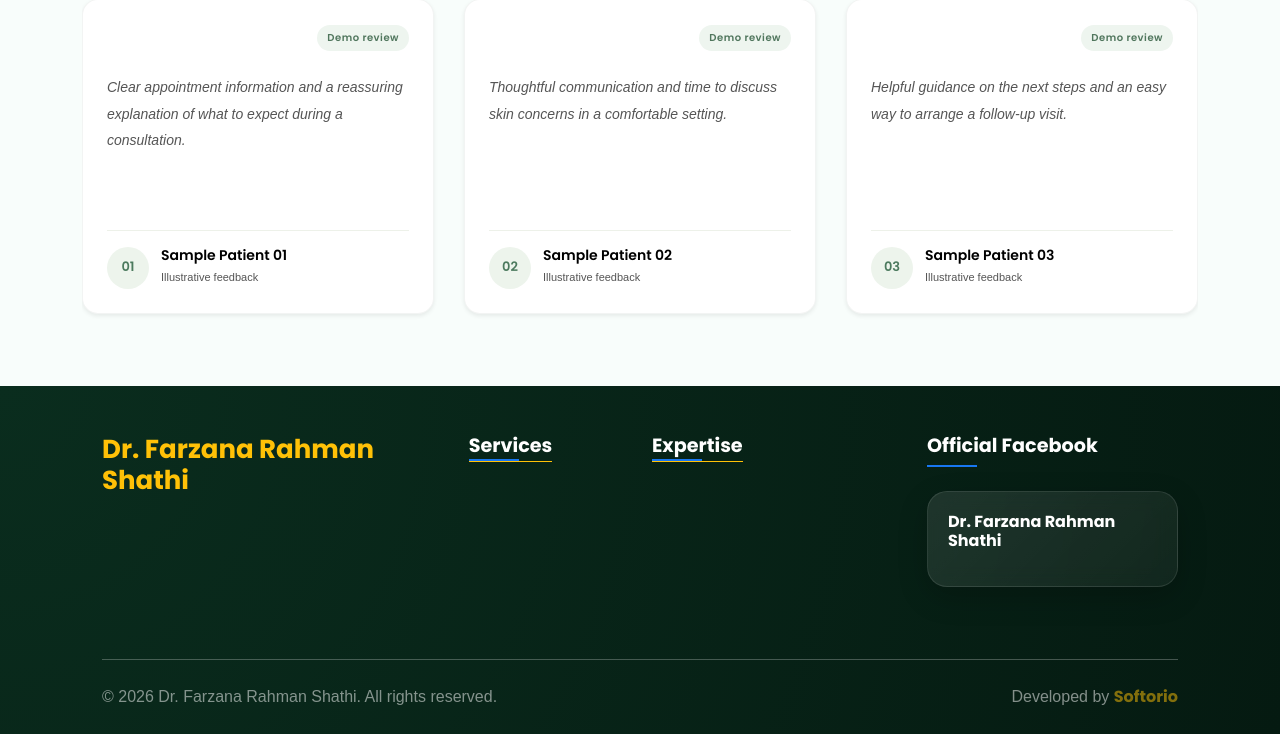
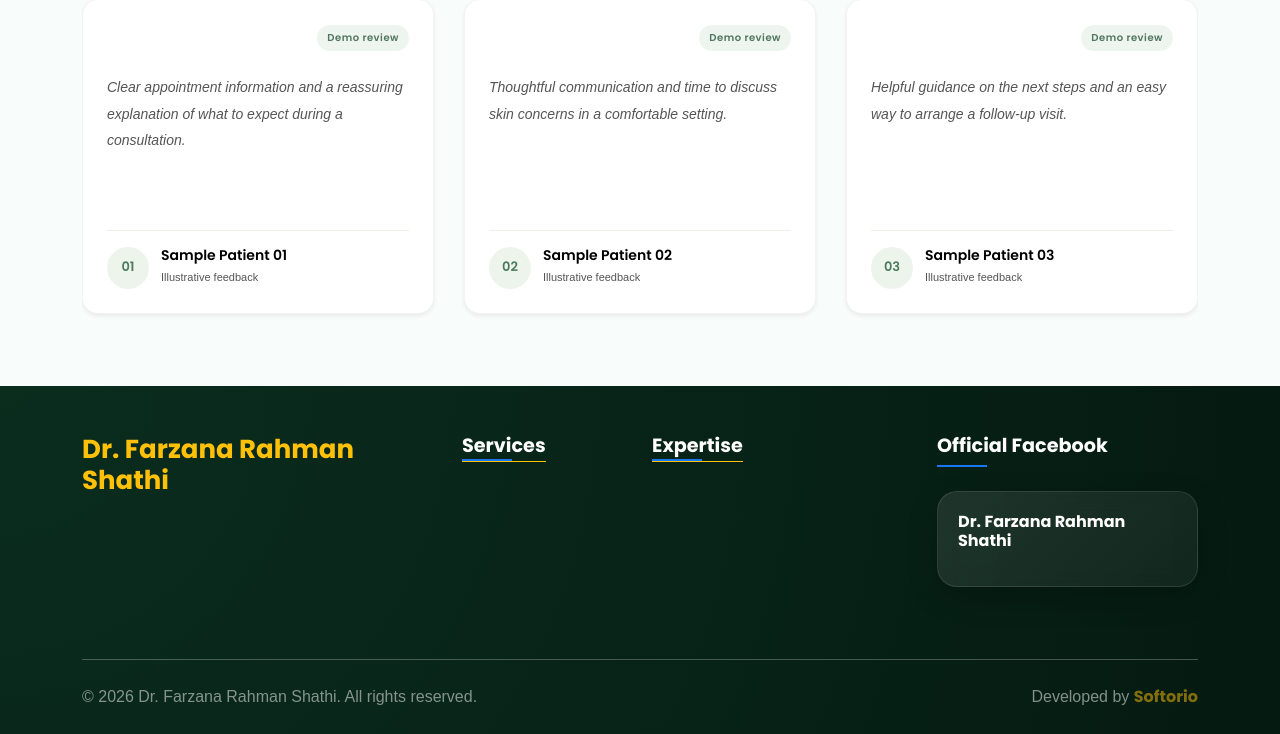
Before and after one commit to arifbillahcse/dr-profile1, a Laravel app: page / in a window 1280 px wide. Shown: the part 1516-2250 px from the top of the page. Run offline with Laravel 12, Linux system fonts and the light colour scheme; data comes from the database, SQL or seed files in the repository; data that the repository does not hold is empty; some libraries are stand-ins or nearby versions; some web fonts are replaced.

Commit message:
Limit footer horizontal padding to mobile screens

```diff
--- a/backend/public/site/css/site.css
+++ b/backend/public/site/css/site.css
@@ -254,6 +254,7 @@ h1, h2, h3, h4, h5, h6, .doc-name, .specialty { font-family: var(--site-font-bod
     .back-to-top-simple { width: 44px !important; height: 44px !important; right: 16px !important; bottom: 18px !important; }
     #main-content section[id], #main-content article[id], #gallery-container { scroll-margin-top: 90px; }
     .footer-section { padding-top: 40px !important; padding-bottom: 24px !important; }
+    .footer-section>.container { padding-left: 24px; padding-right: 24px; }
     .footer-section .container>.row { row-gap: 24px; }
 }
 @media (max-width: 359.98px) {
@@ -290,7 +291,6 @@ h1, h2, h3, h4, h5, h6, .doc-name, .specialty { font-family: var(--site-font-bod
 
 .demo-review-notice{text-align:center;color:#718177;font-size:12px;line-height:1.6}.demo-review-top{display:flex;justify-content:space-between;align-items:center;margin-bottom:22px}.demo-review-top>i{font-size:28px;color:#accdb9}.demo-review-top>span{font-size:10px;font-weight:600;letter-spacing:.5px;color:#50765d;background:#eef5ef;border-radius:20px;padding:5px 10px}.demo-review-card{height:100%;display:flex;flex-direction:column}.demo-review-card>p{flex:1;line-height:1.9;min-height:90px}.demo-review-person{display:flex;gap:12px;align-items:center;padding-top:16px;border-top:1px solid #edf1e9}.demo-review-avatar{display:grid;place-items:center;width:42px;height:42px;flex-shrink:0;border-radius:50%;background:#edf4ec;color:#4c7a5e;font-size:13px;font-weight:600}.demo-review-person h6{font-size:14px}.demo-review-person small{font-size:11px}
 
-.footer-section>.container { padding-inline: clamp(24px, 2.5vw, 36px); }
 .footer-section .doctor-credentials-wrapper { text-align: left; }
 .footer-section .doctor-credentials-wrapper>.d-flex { justify-content: flex-start !important; }
 
```
